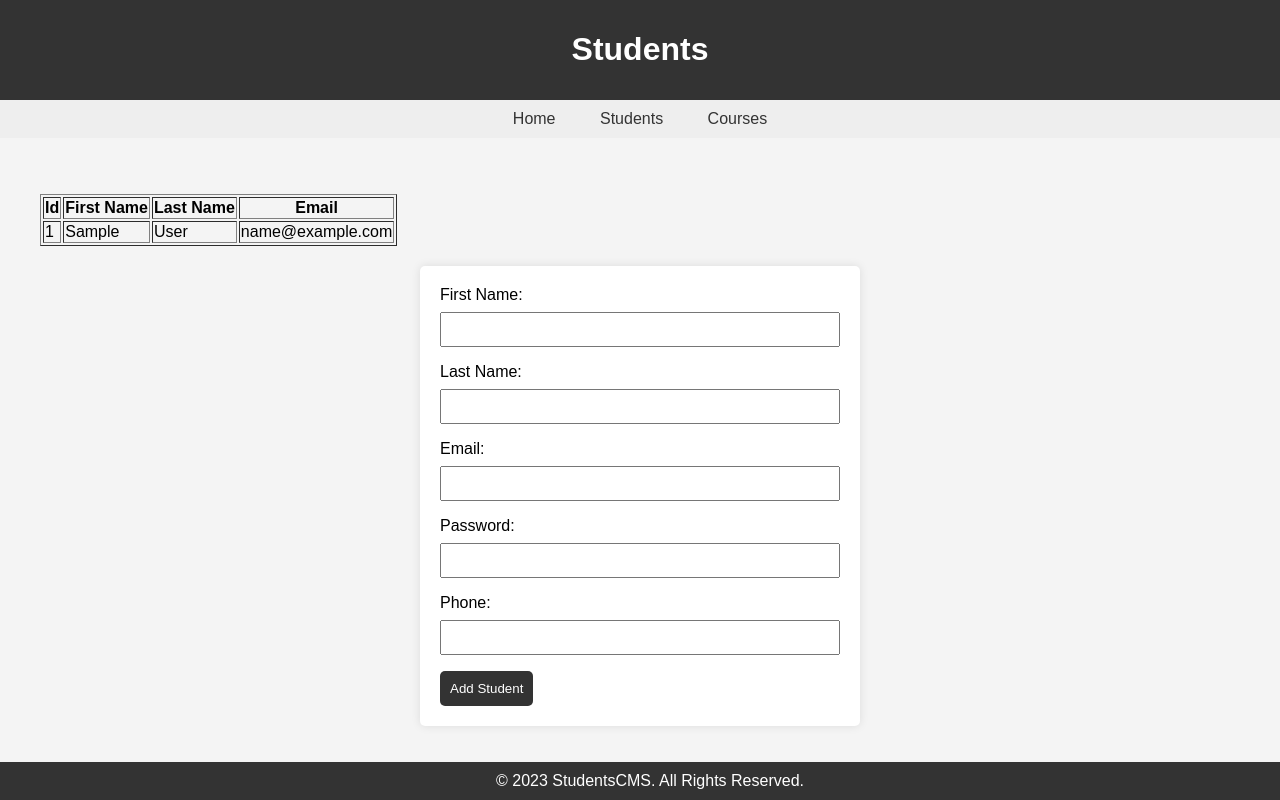
After one commit to belwase/es-fullstack-training, a Django app: page /student/ in a window 1280 px wide. The commit adds this page. Run offline with Django 4.2, Linux system fonts and the light colour scheme; tables that the repository leaves empty hold one stand-in row (values such as "Sample post").

Commit message:
updates on students and courses

```diff
--- /dev/null
+++ b/studentcms/accounts/templates/student.html
@@ -0,0 +1,59 @@
+{% extends "base.html" %}
+
+{% block heading %}
+<h1>Students</h1>
+{% endblock %}
+
+{% block content %}
+<p style="color:red;">{{message}}</p>
+  <main>
+    <table border="1">
+        <thead>
+            <tr>
+                <th>Id</th>
+                <th>First Name</th>
+                <th>Last Name</th>
+                <th>Email</th>
+            </tr>
+        </thead>
+        <tbody>
+            {% for student in students %}
+              {% if student.last_name == 'adhikari' %}
+                <tr  style="background-color: green;">
+
+              {% else %}
+                <tr>
+              {% endif %}
+                    <td>{{ student.id }}</td>
+                    <td>{{ student.first_name }}</td>
+                    <td>{{ student.last_name }}</td>
+                    <td>{{ student.email }}</td>
+                </tr>
+
+            {% endfor %}
+        </tbody>
+    </table>
+
+    <form action="{% url 'student-add' %}" method="post">
+      {% csrf_token %}
+      <label for="first_name">First Name:</label>
+      <input type="text" id="first_name" name="first_name" required>
+
+      <label for="last_name">Last Name:</label>
+      <input type="text" id="last_name" name="last_name" required>
+
+      <label for="email">Email:</label>
+      <input type="email" id="email" name="email" required>
+
+      <label for="password">Password:</label>
+      <input type="password" id="password" name="password" required>
+
+      <label for="phone">Phone:</label>
+      <input type="tel" id="phone" name="phone" required>
+
+      <button type="submit">Add Student</button>
+    </form>
+
+  </main>
+
+{% endblock content %}
--- a/studentcms/accounts/views.py
+++ b/studentcms/accounts/views.py
@@ -1,3 +1,41 @@
 from django.shortcuts import render
+from django.http import HttpResponse
 
-# Create your views here.
+from accounts.models import Profile
+
+import json
+
+
+def StudentView(request):
+
+	students = Profile.objects.all()
+	output = {
+		"students": students
+	}
+	return render(request, "student.html", output)
+
+def StudentAddView(request):
+	output = {"message": ""}
+
+	method = request.method
+	if method == 'POST':
+		data = request.POST
+		profile_data = {
+			'first_name': data['first_name'],
+			'last_name': data['last_name'],
+			'phone' :data['phone'],
+			'email': data['email'],
+			'password' :data['password']
+		}
+
+		profile = Profile.objects.filter(email=profile_data['email'])
+		if profile:
+			output['message'] = f"Student with email : {profile_data['email']} already exists."
+		else:
+			p = Profile(**profile_data)
+			p.save()
+			output['message'] = f"{profile_data['first_name']} Added Successfully !"
+
+	students = Profile.objects.all()
+	output['students'] = students
+	return render(request, "student.html", output)
--- /dev/null
+++ b/studentcms/main/templates/base.html
@@ -0,0 +1,121 @@
+<!-- Updated HTML with Footer -->
+
+<!DOCTYPE html>
+<html lang="en">
+
+<head>
+  <meta charset="UTF-8">
+  <meta name="viewport" content="width=device-width, initial-scale=1.0">
+  <title>Dashboard</title>
+  <style>
+    body {
+      font-family: Arial, sans-serif;
+      margin: 0;
+      padding: 0;
+      background-color: #f4f4f4;
+    }
+
+    header {
+      background-color: #333;
+      color: #fff;
+      padding: 10px;
+      text-align: center;
+    }
+
+    nav {
+      background-color: #eee;
+      padding: 10px;
+      text-align: center;
+    }
+
+    nav a {
+      text-decoration: none;
+      color: #333;
+      padding: 10px;
+      margin: 0 10px;
+    }
+
+    nav a:hover {
+      background-color: #ddd;
+    }
+
+    main {
+      padding: 20px;
+    }
+
+    .info-box {
+      background-color: #fff;
+      padding: 20px;
+      border-radius: 5px;
+      box-shadow: 0 0 10px rgba(0, 0, 0, 0.1);
+      text-align: center;
+    }
+
+    footer {
+      background-color: #333;
+      color: #fff;
+      padding: 10px;
+      text-align: center;
+      position: fixed;
+      bottom: 0;
+      width: 100%;
+    }
+
+    form {
+      max-width: 400px;
+      margin: 20px auto;
+      padding: 20px;
+      background-color: #fff;
+      border-radius: 5px;
+      box-shadow: 0 0 10px rgba(0, 0, 0, 0.1);
+    }
+
+    label {
+      display: block;
+      margin-bottom: 8px;
+    }
+
+    input {
+      width: 100%;
+      padding: 8px;
+      margin-bottom: 16px;
+      box-sizing: border-box;
+    }
+
+    button {
+      background-color: #333;
+      color: #fff;
+      padding: 10px;
+      border: none;
+      border-radius: 5px;
+      cursor: pointer;
+    }
+
+    button:hover {
+      background-color: #555;
+    }
+  </style>
+</head>
+
+<body>
+  <header>
+    {% block heading %}{% endblock %}
+  </header>
+
+  <nav>
+    <a href="{% url 'home' %}">Home</a>
+    <a href="{% url 'student-list' %}">Students</a>
+    <a href="{% url 'course-list' %}">Courses</a>
+  </nav>
+
+  <main>
+    {% block content %}
+    {% endblock %}
+  </main>
+
+  <footer>
+    &copy; 2023 StudentsCMS. All Rights Reserved.
+  </footer>
+</body>
+
+</html>
--- a/studentcms/studentcms/urls.py
+++ b/studentcms/studentcms/urls.py
@@ -18,8 +18,13 @@ from django.contrib import admin
 from django.urls import path
 
 from main.views import HomeView
+from accounts.views import StudentView, StudentAddView
+from courses.views import CourseView
 
 urlpatterns = [
     path('admin/', admin.site.urls),
-    path('', HomeView)
+    path('', HomeView, name='home'),
+    path('student/', StudentView, name='student-list'),
+    path('student-add/', StudentAddView, name='student-add'),
+    path('course/', CourseView, name='course-list')
 ]
```
Also changed, not shown: studentcms/courses/templates/courses.html (added, +32 -0 lines), studentcms/courses/views.py (+11 -1 lines), studentcms/main/templates/index.html (+6 -67 lines).
